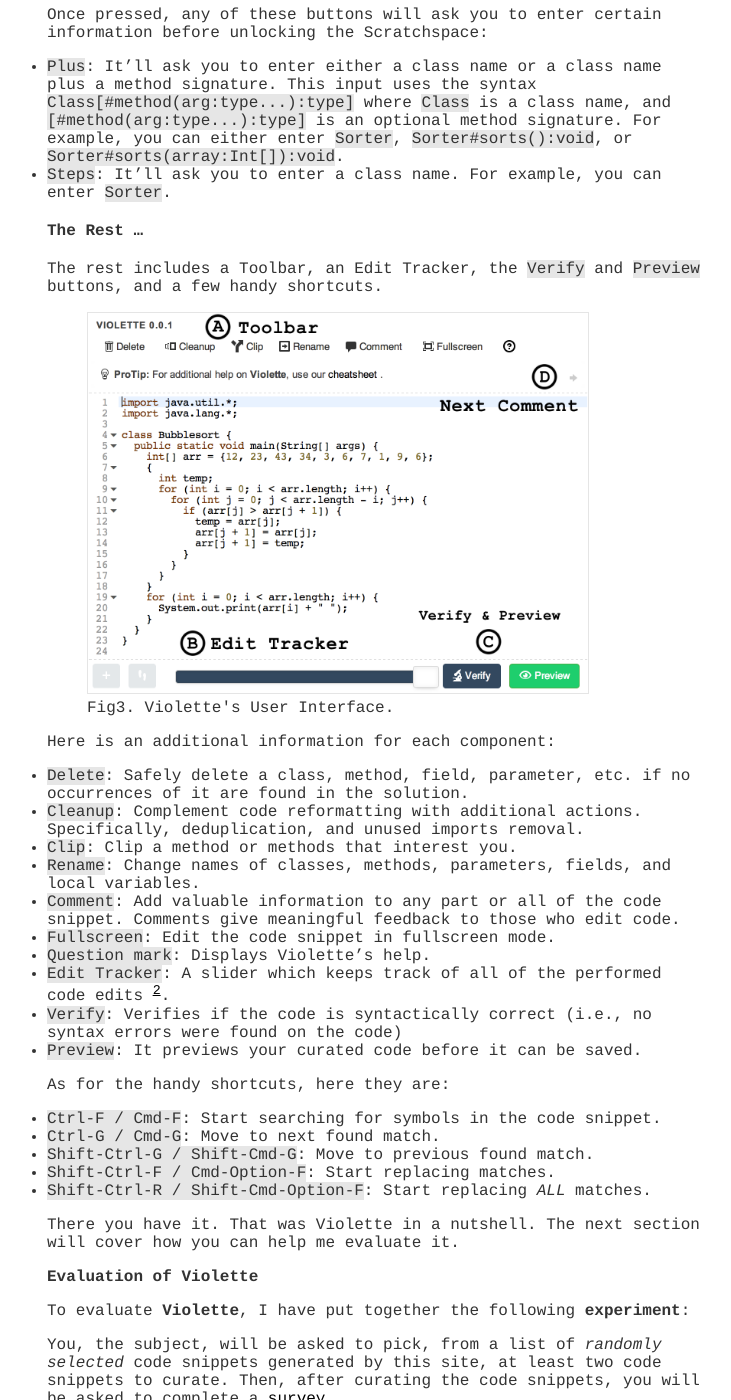
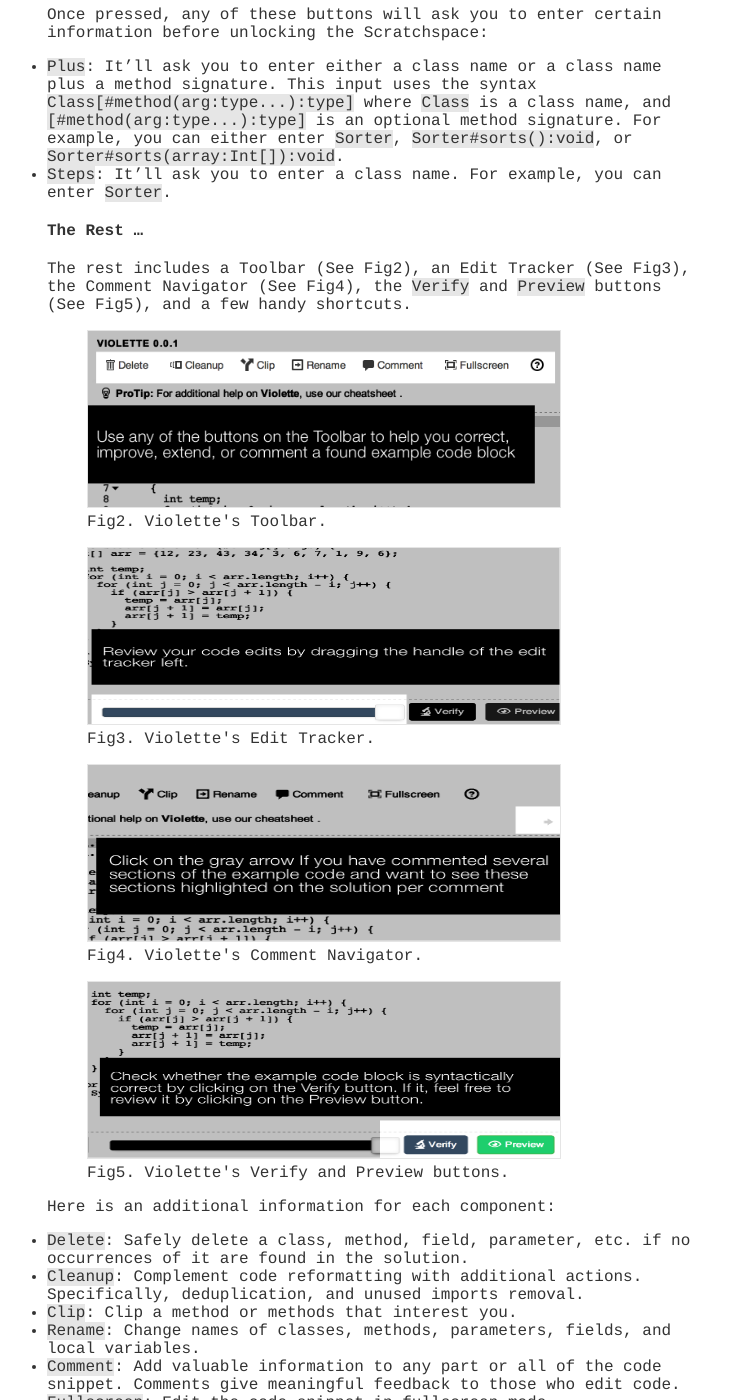
Before and after one commit to hsanchez/hsanchez.github.io, a Jekyll site: the page built from posts/thesiswork/tools/_posts/2014-07-22-violette.md, in a window 1280 px wide and 1400 px high, scrolled down 1216 px. Shown: the whole window, without its empty margins (263-994 px from the left). Built offline with Jekyll 4.4.1, drawn with Linux system fonts in a browser that asks for light colours; Markdown is read by kramdown in place of the engine named in the settings.

Commit message:
new images

```diff
--- a/posts/thesiswork/tools/_posts/2014-07-22-violette.md
+++ b/posts/thesiswork/tools/_posts/2014-07-22-violette.md
@@ -29,9 +29,15 @@
 
 # The Rest ...
 
-The rest includes a Toolbar, an Edit Tracker, the `Verify` and `Preview` buttons, and a few handy shortcuts.
+The rest includes a Toolbar (See Fig2), an Edit Tracker (See Fig3), the Comment Navigator (See Fig4), the `Verify` and `Preview` buttons (See Fig5), and a few handy shortcuts.
 
-{% include image.html url="http://www.huascarsanchez.com/static/Scratchspace.png" description="Get started with Violette" caption="Fig3. Violette's User Interface." height = "380" width = "500"%}
+{% include image.html url="http://www.huascarsanchez.com/static/toolbar.png" description="Violette's Toolbar" caption="Fig2. Violette's Toolbar." height = "176" width = "472"%}
+
+{% include image.html url="http://www.huascarsanchez.com/static/edittracker.png" description="Violette's Edit Tracker" caption="Fig3. Violette's Edit Tracker." height = "176" width = "472"%}
+
+{% include image.html url="http://www.huascarsanchez.com/static/comments.png" description="Violette's Comment Navigator" caption="Fig4. Violette's Comment Navigator." height = "176" width = "472"%}
+
+{% include image.html url="http://www.huascarsanchez.com/static/verify-preview.png" description="Violette's Verify and Preview" caption="Fig5. Violette's Verify and Preview buttons." height = "176" width = "472"%}
 
 Here is an additional information for each component:
 
```
Also changed, not shown: static/comments.png (added), static/edittracker.png (added), static/toolbar.png, static/verify-preview.png (added).
